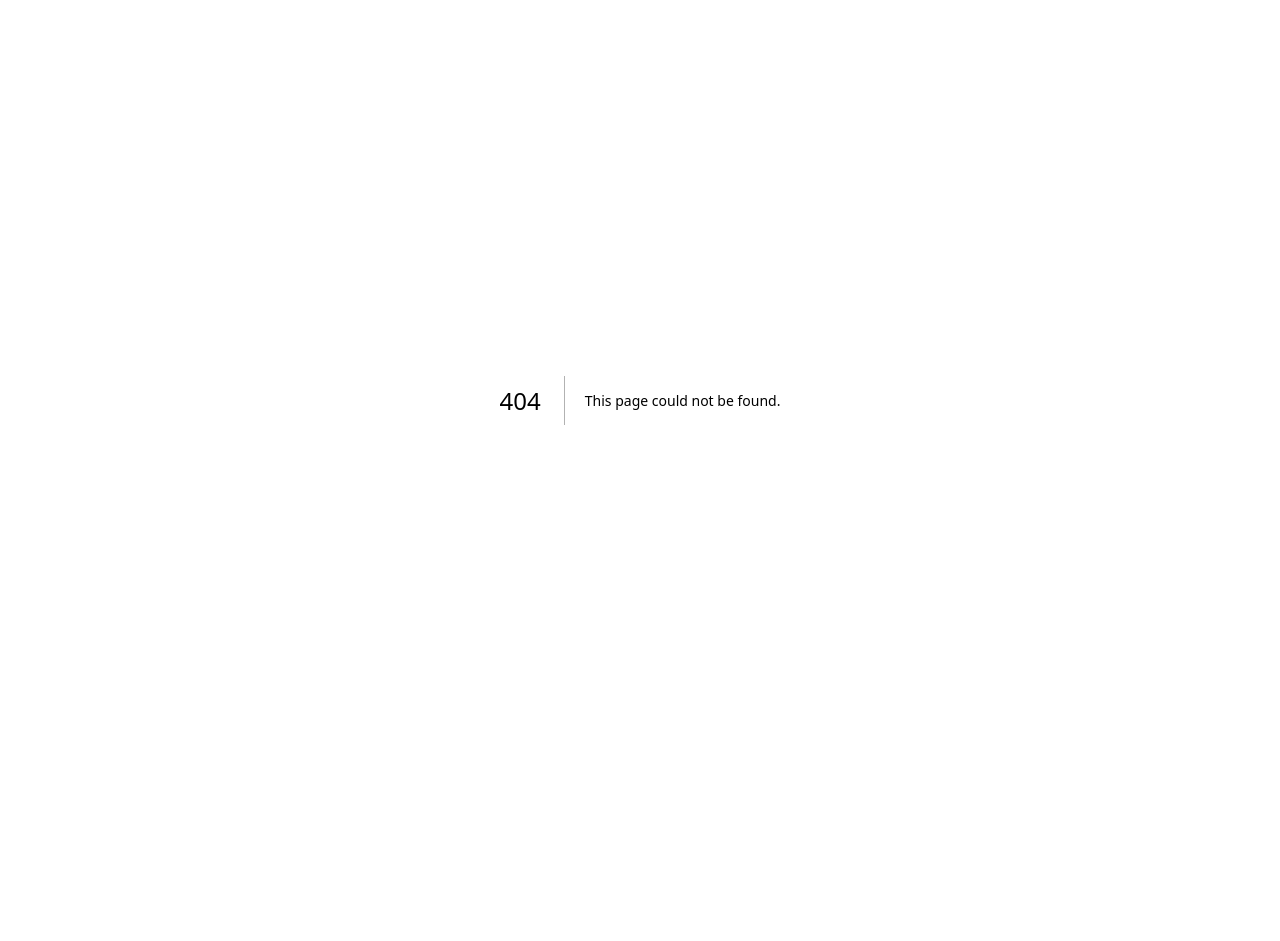
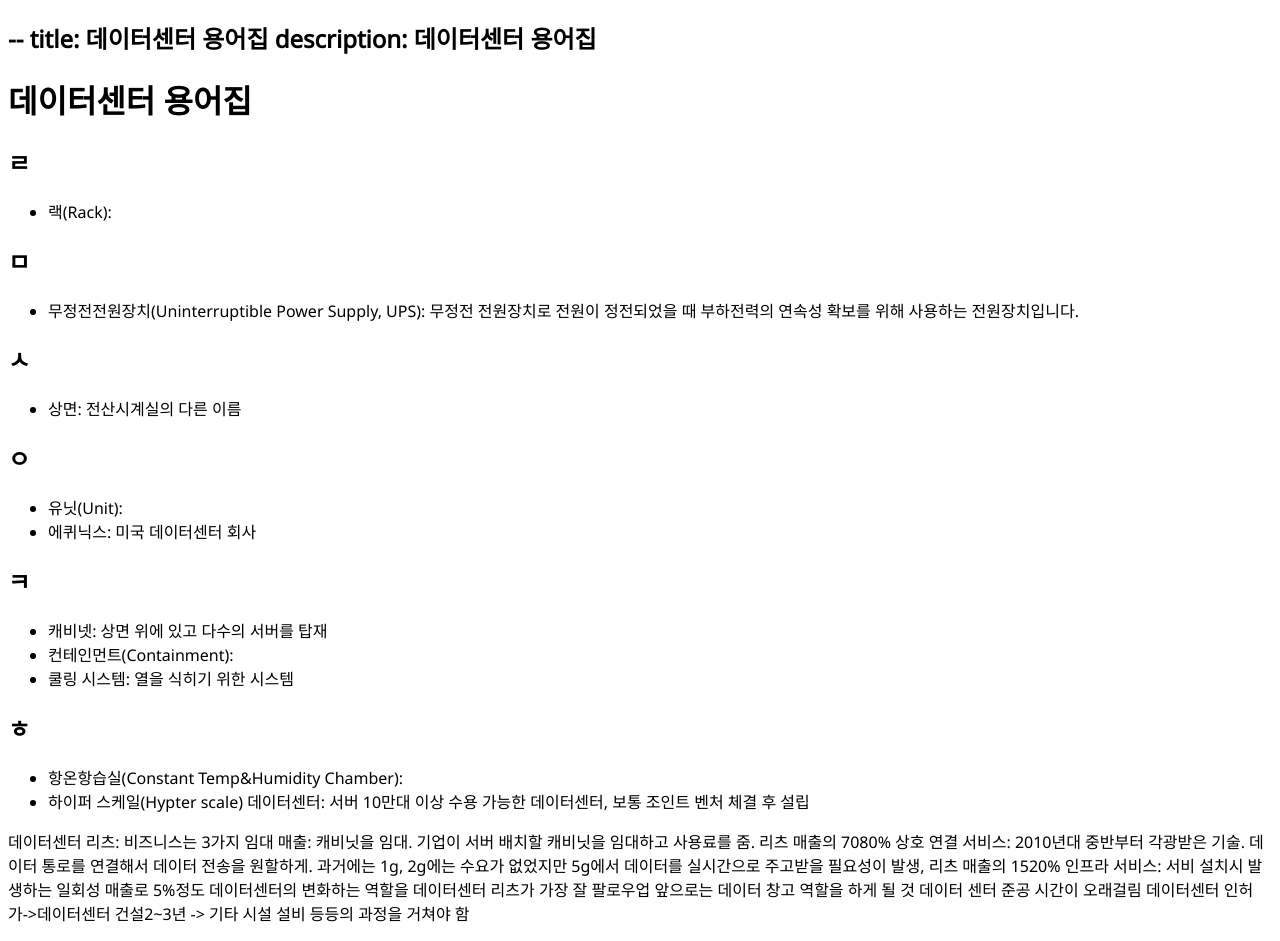
Before and after one commit to marron-b/brown, a Next.js app: page /datacenter/datacenter_terminology in a window 1280 px wide. Before the commit this address had no page. Before the commit the page ends 800 px from the top, so only its background shows below. Built offline with nearby package versions, Linux system fonts and the light colour scheme.

Commit message:
Create datacenter_terminology.mdx

```diff
--- /dev/null
+++ b/pages/datacenter/datacenter_terminology.mdx
@@ -0,0 +1,30 @@
+--
+title: 데이터센터 용어집
+description: 데이터센터 용어집
+--
+# 데이터센터 용어집
+## ㄹ
+* 랙(Rack):
+
+## ㅁ
+* 무정전전원장치(Uninterruptible Power Supply, UPS): 무정전 전원장치로 전원이 정전되었을 때 부하전력의 연속성 확보를 위해 사용하는 전원장치입니다.
+
+## ㅅ
+* 상면: 전산시계실의 다른 이름
+
+## ㅇ
+* 유닛(Unit):
+* 에퀴닉스: 미국 데이터센터 회사
+
+## ㅋ
+* 캐비넷: 상면 위에 있고 다수의 서버를 탑재
+* 컨테인먼트(Containment):
+* 쿨링 시스템: 열을 식히기 위한 시스템
+
+## ㅎ
+* 항온항습실(Constant Temp&Humidity Chamber):
+* 하이퍼 스케일(Hypter scale) 데이터센터: 서버 10만대 이상 수용 가능한 데이터센터, 보통 조인트 벤처 체결 후 설립
+
+
+데이터센터 리츠: 비즈니스는 3가지 임대 매출: 캐비닛을 임대. 기업이 서버 배치할 캐비닛을 임대하고 사용료를 줌. 리츠 매출의 7080% 상호 연결 서비스: 2010년대 중반부터 각광받은 기술. 데이터 통로를 연결해서 데이터 전송을 원할하게. 과거에는 1g, 2g에는 수요가 없었지만 5g에서 데이터를 실시간으로 주고받을 필요성이 발생, 리츠 매출의 1520% 인프라 서비스: 서비 설치시 발생하는 일회성 매출로 5%정도
+데이터센터의 변화하는 역할을 데이터센터 리츠가 가장 잘 팔로우업 앞으로는 데이터 창고 역할을 하게 될 것 데이터 센터 준공 시간이 오래걸림 데이터센터 인허가->데이터센터 건설2~3년 -> 기타 시설 설비 등등의 과정을 거쳐야 함
```
